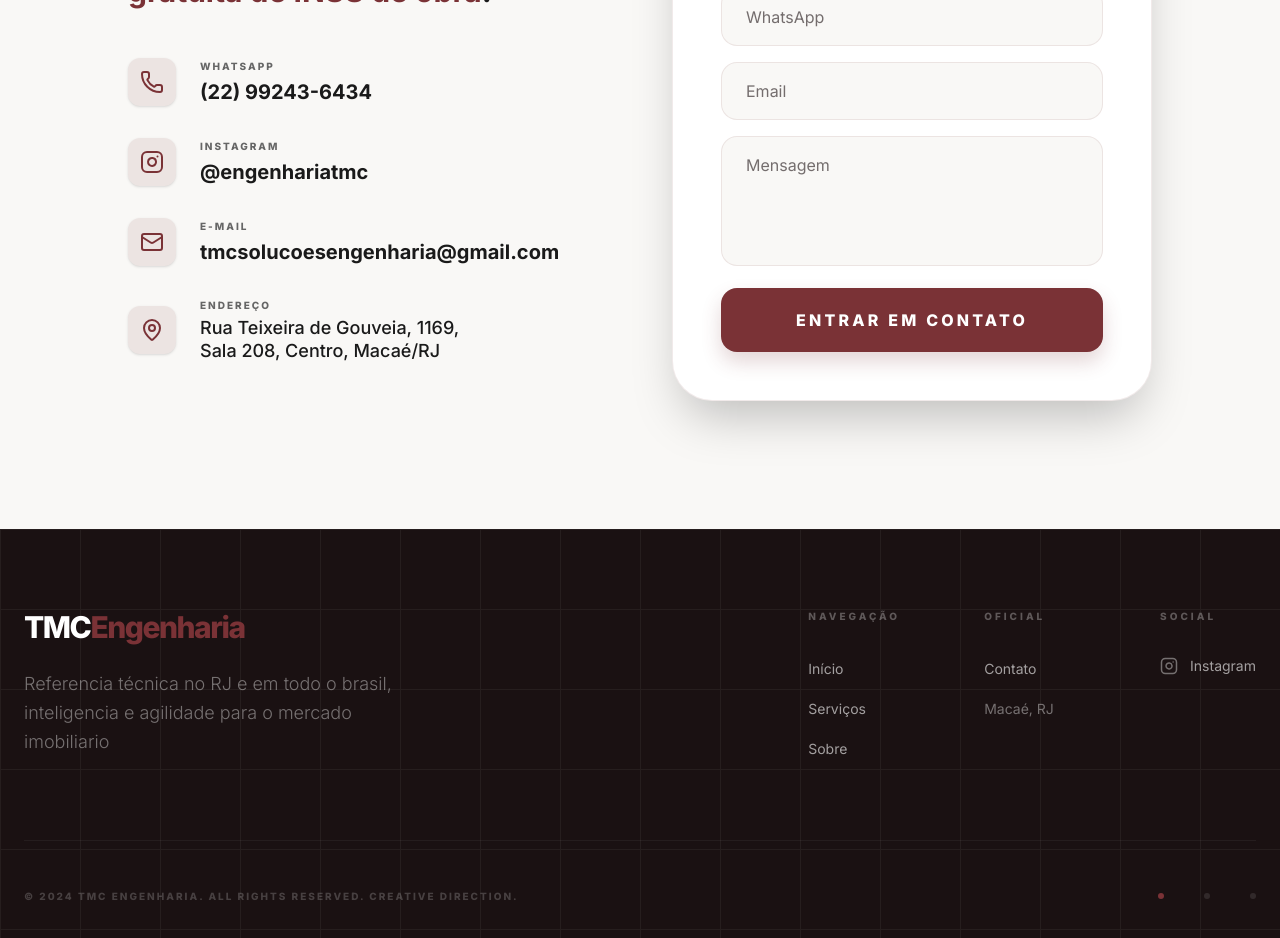
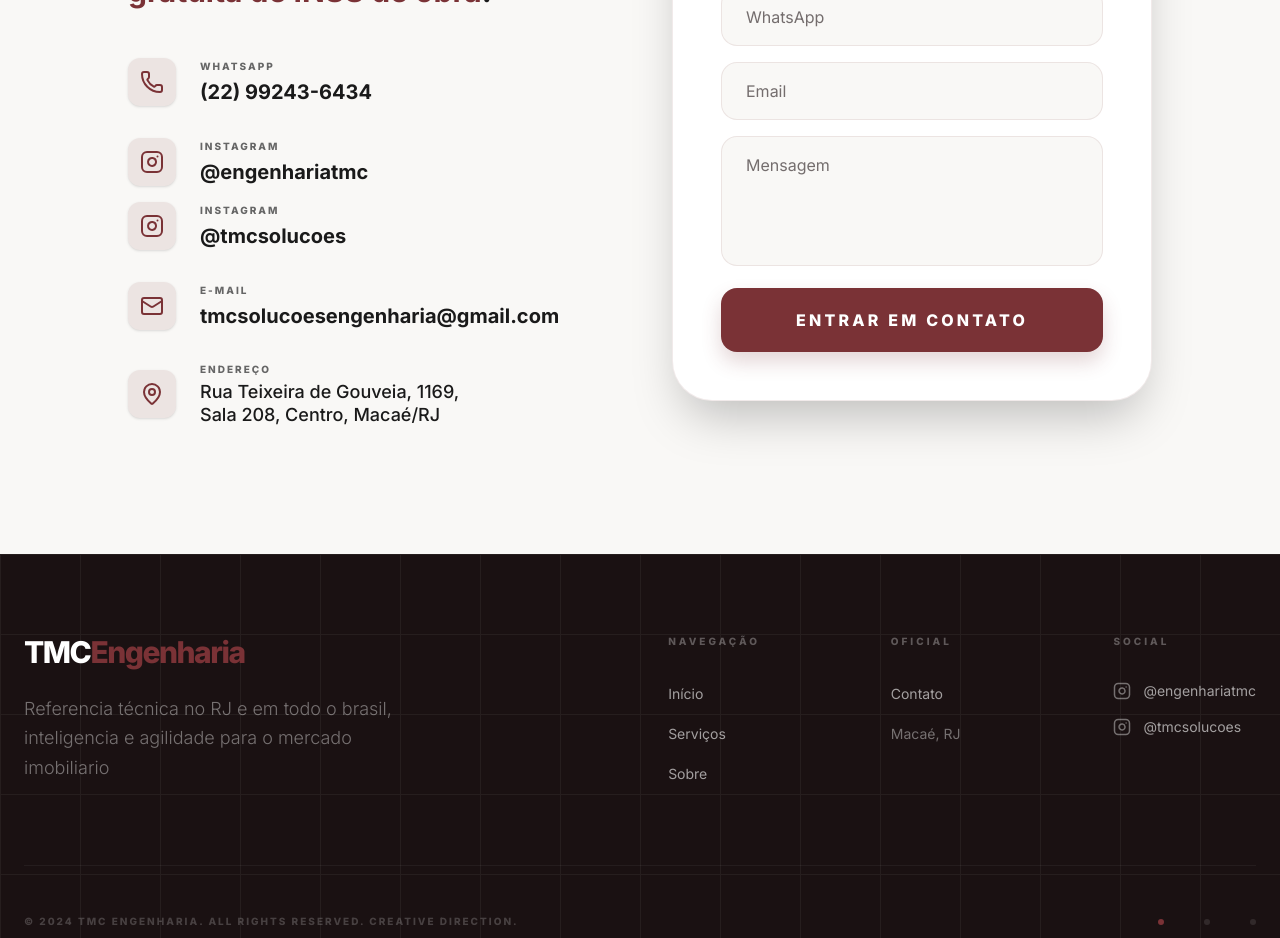
Before and after one commit to eduar13do-ai/TMC, a React (Vite) app: page / in a window 1280 px wide. Shown: the part 6600-7538 px from the top of the page. Built offline with nearby package versions, Linux system fonts and the light colour scheme.

Commit message:
Add instagram @tmcsolucoes

```diff
--- a/src/App.tsx
+++ b/src/App.tsx
@@ -947,6 +947,7 @@ export default function App() {
                       </div>
                     </a>
 
+                    <div className="space-y-4">
                       <a
                         href="https://www.instagram.com/engenhariatmc/"
                         target="_blank"
@@ -961,6 +962,22 @@ export default function App() {
                           <div className="text-xl text-brand-text font-bold group-hover:text-brand-accent transition-colors">@engenhariatmc</div>
                         </div>
                       </a>
+
+                      <a
+                        href="https://www.instagram.com/tmcsolucoes/"
+                        target="_blank"
+                        rel="noopener noreferrer"
+                        className="flex items-center gap-6 group cursor-pointer"
+                      >
+                        <div className="w-12 h-12 rounded-xl bg-brand-accent/10 flex items-center justify-center text-brand-accent group-hover:bg-brand-accent group-hover:text-white transition-all shadow-sm">
+                          <Instagram size={24} />
+                        </div>
+                        <div>
+                          <div className="text-[10px] font-black uppercase tracking-[0.2em] text-brand-muted mb-1">Instagram</div>
+                          <div className="text-xl text-brand-text font-bold group-hover:text-brand-accent transition-colors">@tmcsolucoes</div>
+                        </div>
+                      </a>
+                    </div>
 
                     <a
                       href="mailto:tmcsolucoesengenharia@gmail.com"
@@ -1051,7 +1068,18 @@ export default function App() {
                       className="text-sm text-white/60 hover:text-white transition-all flex items-center gap-3 group/inst"
                     >
                       <Instagram size={18} className="text-white/40 group-hover/inst:text-brand-accent transition-colors" />
-                      Instagram
+                      @engenhariatmc
+                    </a>
+                  </li>
+                  <li>
+                    <a
+                      href="https://www.instagram.com/tmcsolucoes/"
+                      target="_blank"
+                      rel="noopener noreferrer"
+                      className="text-sm text-white/60 hover:text-white transition-all flex items-center gap-3 group/inst"
+                    >
+                      <Instagram size={18} className="text-white/40 group-hover/inst:text-brand-accent transition-colors" />
+                      @tmcsolucoes
                     </a>
                   </li>
                 </ul>
```
Lines whose indentation alone changed are shown as unchanged.
